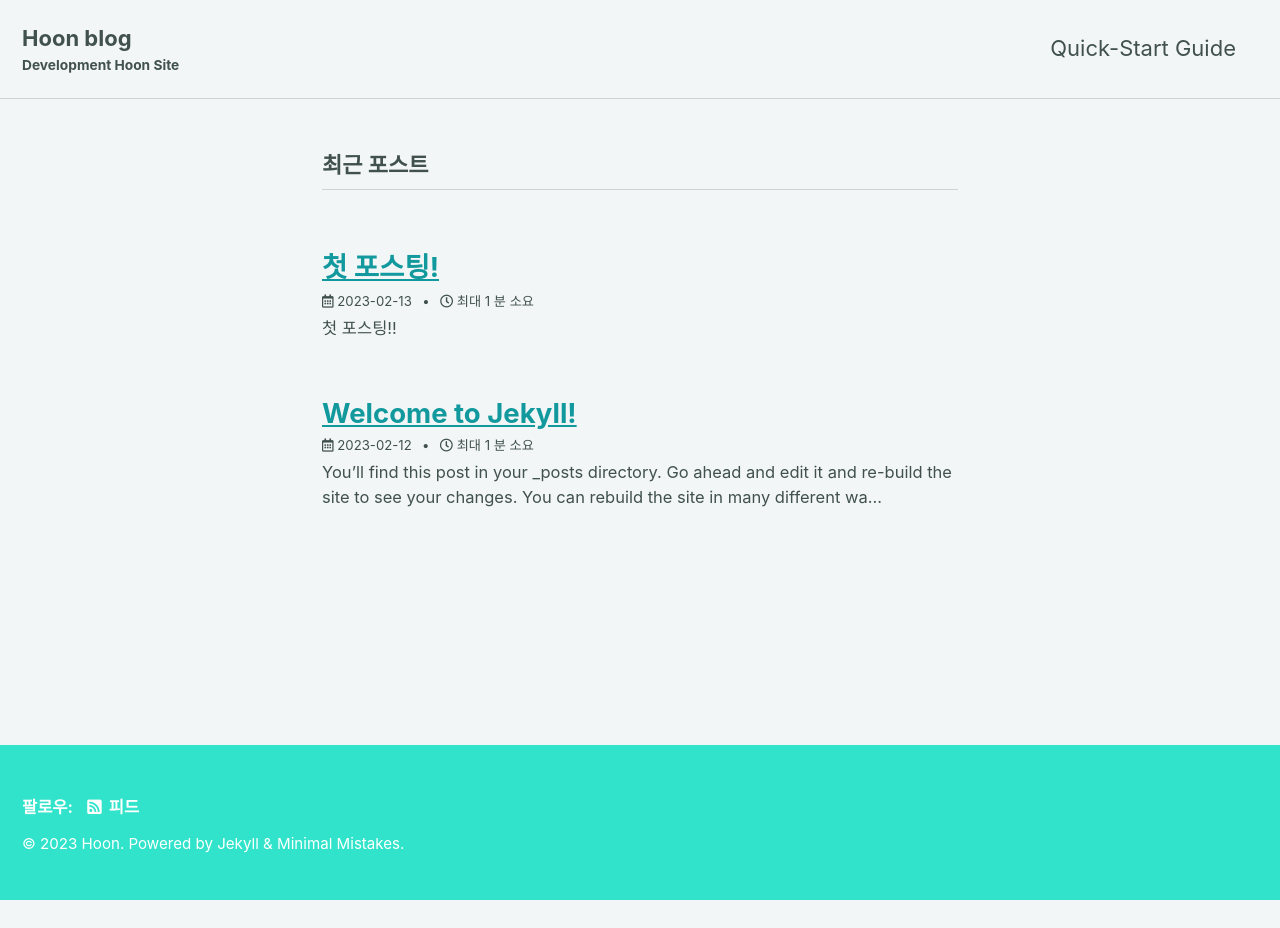
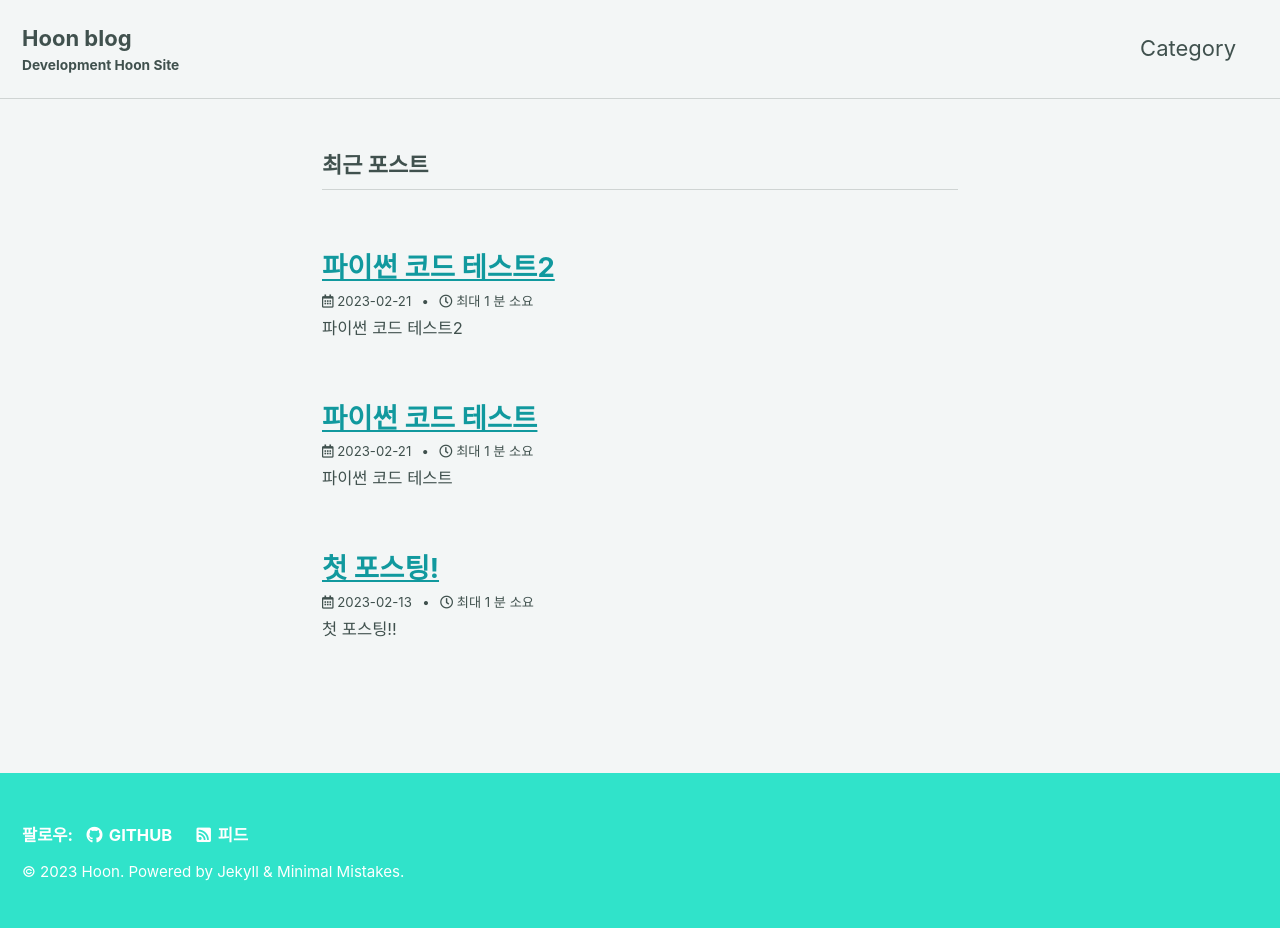
Before and after one commit to ibk01161/ibk01161.github.io, a Jekyll site: the page built from index.markdown, in a window 1280 px wide. Built offline with Jekyll 4.4.1, drawn with Linux system fonts in a browser that asks for light colours; cached includes are drawn as plain includes; the list of posts is cut into pages by our own code; before the commit the page ends 900 px from its top, so only the background shows below that.

Commit message:
Add SNS link, category

````diff
--- a/_config.yml
+++ b/_config.yml
@@ -112,7 +112,7 @@ author:
   links:
     - label: "Email"
       icon: "fas fa-fw fa-envelope-square"
-      # url: "mailto:your.name@email.com"
+      url: "ibk01161@gmail.com"
     - label: "Website"
       icon: "fas fa-fw fa-link"
       # url: "https://your-website.com"
@@ -124,7 +124,7 @@ author:
       # url: "https://facebook.com/"
     - label: "GitHub"
       icon: "fab fa-fw fa-github"
-      # url: "https://github.com/"
+      url: "https://github.com/ibk01161"
     - label: "Instagram"
       icon: "fab fa-fw fa-instagram"
       # url: "https://instagram.com/"
@@ -132,24 +132,10 @@ author:
 # Site Footer
 footer:
   links:
-    - label: "Twitter"
-      icon: "fab fa-fw fa-twitter-square"
-      # url:
-    - label: "Facebook"
-      icon: "fab fa-fw fa-facebook-square"
-      # url:
     - label: "GitHub"
       icon: "fab fa-fw fa-github"
-      # url:
-    - label: "GitLab"
-      icon: "fab fa-fw fa-gitlab"
-      # url:
-    - label: "Bitbucket"
-      icon: "fab fa-fw fa-bitbucket"
-      # url:
-    - label: "Instagram"
-      icon: "fab fa-fw fa-instagram"
-      # url:
+      url: "https://github.com/ibk01161"
+
 
 
 # Reading Files
@@ -220,7 +206,7 @@ sass:
 permalink: /:categories/:title/
 paginate: 5 # amount of posts to show
 paginate_path: /page:num/
-timezone: # https://en.wikipedia.org/wiki/List_of_tz_database_time_zones
+timezone: #Asia/Seoul
 
 
 # Plugins (previously gems:)
@@ -257,16 +243,16 @@ tag_archive:
   type: liquid
   path: /tags/
 # https://github.com/jekyll/jekyll-archives
-# jekyll-archives:
-#   enabled:
-#     - categories
-#     - tags
-#   layouts:
-#     category: archive-taxonomy
-#     tag: archive-taxonomy
-#   permalinks:
-#     category: /categories/:name/
-#     tag: /tags/:name/
+jekyll-archives:
+  enabled:
+    - categories
+    - tags
+  layouts:
+    category: archive-taxonomy
+    tag: archive-taxonomy
+  permalinks:
+    category: /categories/:name/
+    tag: /tags/:name/
 
 
 # HTML Compression
--- a/_data/navigation.yml
+++ b/_data/navigation.yml
@@ -1,7 +1,7 @@
 # main links
 main:
-  - title: "Quick-Start Guide"
-    url: https://mmistakes.github.io/minimal-mistakes/docs/quick-start-guide/
+  - title: "Category"
+    url: /categories/
   # - title: "About"
   #   url: https://mmistakes.github.io/minimal-mistakes/about/
   # - title: "Sample Posts"
--- a/_posts/2023-02-12-welcome-to-jekyll.markdown
+++ /dev/null
@@ -1,29 +0,0 @@
----
-layout: post
-title:  "Welcome to Jekyll!"
-date:   2023-02-12 22:37:33 +0900
-categories: jekyll update
----
-You’ll find this post in your `_posts` directory. Go ahead and edit it and re-build the site to see your changes. You can rebuild the site in many different ways, but the most common way is to run `jekyll serve`, which launches a web server and auto-regenerates your site when a file is updated.
-
-Jekyll requires blog post files to be named according to the following format:
-
-`YEAR-MONTH-DAY-title.MARKUP`
-
-Where `YEAR` is a four-digit number, `MONTH` and `DAY` are both two-digit numbers, and `MARKUP` is the file extension representing the format used in the file. After that, include the necessary front matter. Take a look at the source for this post to get an idea about how it works.
-
-Jekyll also offers powerful support for code snippets:
-
-{% highlight ruby %}
-def print_hi(name)
-  puts "Hi, #{name}"
-end
-print_hi('Tom')
-#=> prints 'Hi, Tom' to STDOUT.
-{% endhighlight %}
-
-Check out the [Jekyll docs][jekyll-docs] for more info on how to get the most out of Jekyll. File all bugs/feature requests at [Jekyll’s GitHub repo][jekyll-gh]. If you have questions, you can ask them on [Jekyll Talk][jekyll-talk].
-
-[jekyll-docs]: https://jekyllrb.com/docs/home
-[jekyll-gh]:   https://github.com/jekyll/jekyll
-[jekyll-talk]: https://talk.jekyllrb.com/
--- /dev/null
+++ b/_posts/2023-02-21-second.md
@@ -0,0 +1,18 @@
+---
+layout: single
+title:  "파이썬 코드 테스트"
+categories: python
+---
+
+# 파이썬 코드 테스트
+
+```python
+names = ["Joseph", "Peter", "Cook", "Tim"]
+
+print('Current names List is:', names)
+
+new_name = input("Please enter a name:\n")
+names.append(new_name)  # Using the append() function
+
+print('Updated name List is:', names)
+```
--- /dev/null
+++ b/_posts/2023-02-21-second_1.md
@@ -0,0 +1,18 @@
+---
+layout: single
+title:  "파이썬 코드 테스트2"
+categories: python
+---
+
+# 파이썬 코드 테스트2
+
+```python
+names = ["Joseph", "Peter", "Cook", "Tim"]
+
+print('Current names List is:', names)
+
+new_name = input("Please enter a name:\n")
+names.append(new_name)  # Using the append() function
+
+print('Updated name List is:', names)
+```
````
Also changed, not shown: _pages/category-archive.md (added, +7 -0 lines), _posts/2023-02-13-first.md (+1 -0 lines).
